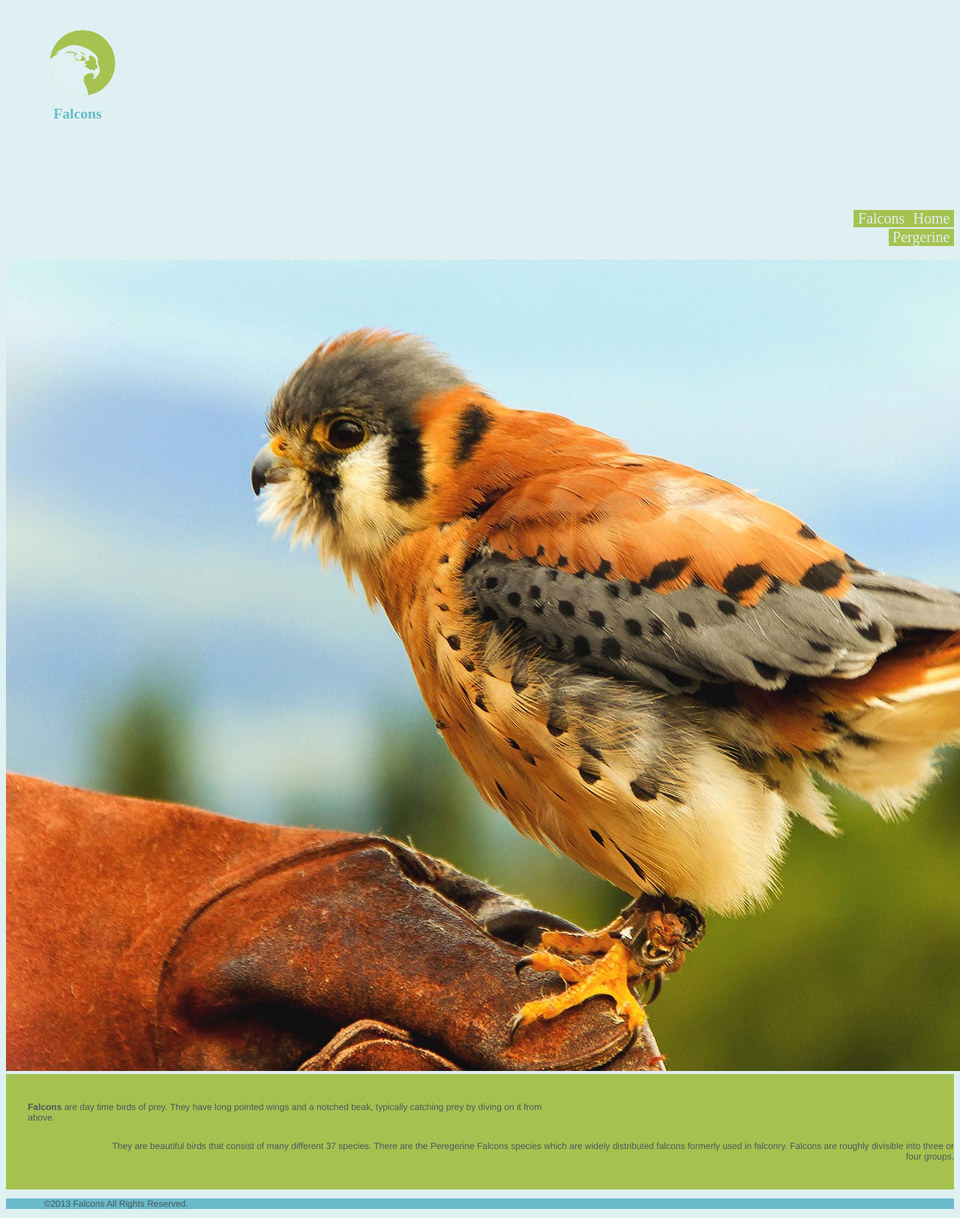
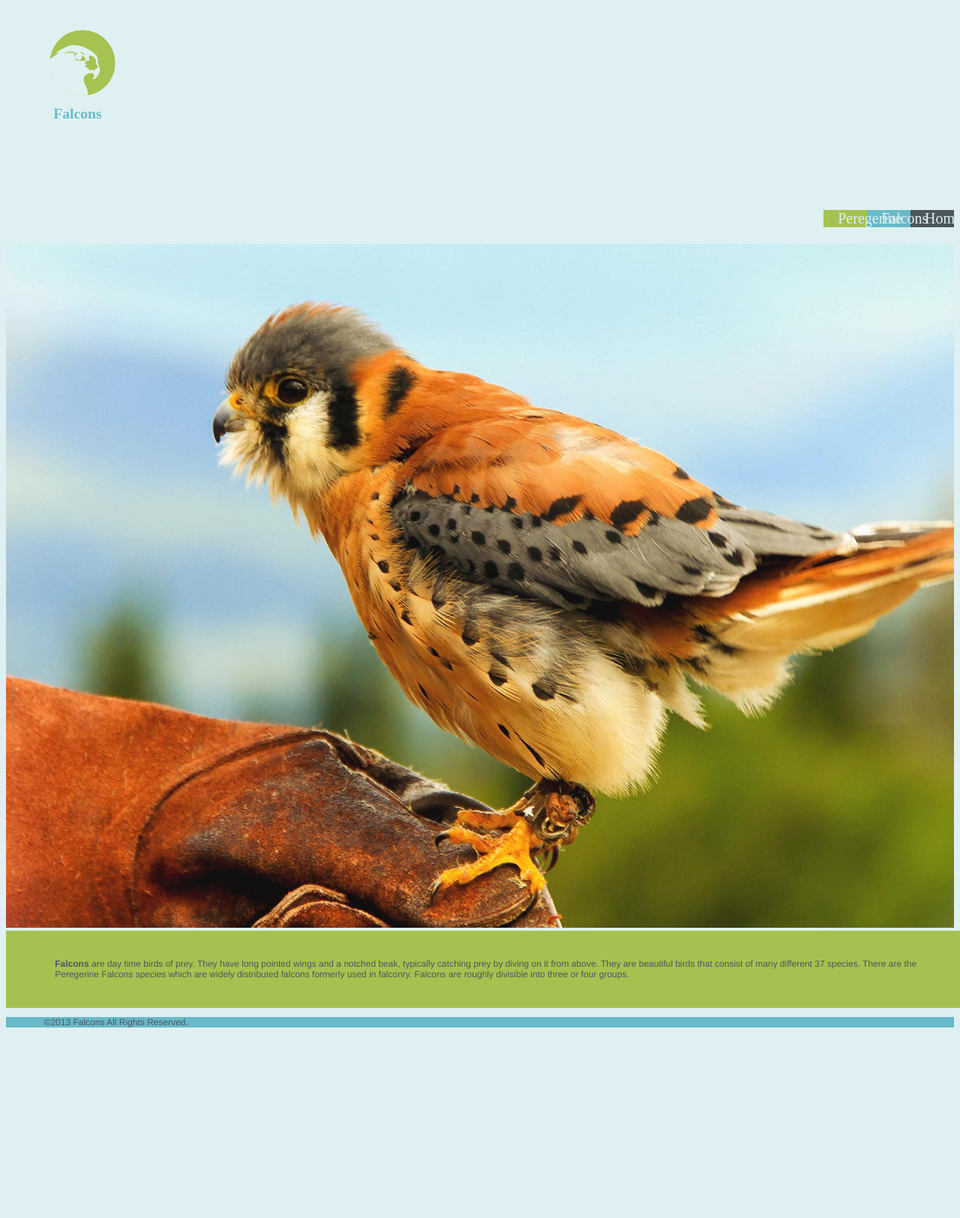
Before and after one commit to mariamabdul/large-data-website, a Jekyll site: the page built from index.html, in a window 1280 px wide. Shown: the whole page at 75% size. Built offline with Jekyll 4.4.1, drawn with Linux system fonts in a browser that asks for light colours; Markdown is read by kramdown in place of the engine named in the settings; after the commit the page ends 1382 px from its top, so only the background shows below that.

Commit message:
changed stuff

```diff
--- a/_layouts/default.html
+++ b/_layouts/default.html
@@ -16,9 +16,9 @@
 <h1>Falcons</h1>
 
 <ul class="list-nav">
-	<li class="list-nav-item green-btn selected">Home</li>
-	<li class="list-nav-item green-btn">Falcons</li>
-	<li class="list-nav-item green-btn">Pergerine</li>
+	<li><a href="index.html" class="list-nav-item grey-btn selected">Home</a></li>
+	<li><a href="falcons.html" class="list-nav-item blue-btn">Falcons</a></li>
+	<li><a href="pergerine.html" class="list-nav-item green-btn">Peregerine</a></li>
 
 </ul>
 
--- a/css/general.css
+++ b/css/general.css
@@ -27,7 +27,7 @@ p {
 	margin-left: 4%;
 }
 
-.billboard {
+.billboard img {
 	width:100%;
 }
 
@@ -41,6 +41,11 @@ p {
 	font-size: 20px;
 	text-align: center;
 	color: #dff0f2;
+	text-decoration: none;
+}
+
+.list-nav .selected {
+	text-decoration: none;
 }
 
 .grey-btn {
@@ -63,6 +68,7 @@ p {
 
 .bucket {
 	background-color: #a5c250;
+	padding: 1em;
 }
 
 
@@ -81,6 +87,8 @@ p {
 
 .sub {
 	background-color: #68bac9;
+	color: ##4c565e;
+	padding: 1em;
 }
 
 
@@ -123,7 +131,7 @@ h1 {
 }
 
 
-.billboard {
+.billboard img {
 	width: 100%;
 }
 
@@ -226,14 +234,23 @@ h1 {
 	margin-bottom: 8%;
 }
 
-.bucket1 {
-	float: left;
+.list-nav-item {
+	width: 1em;
+	display: inline;
 
 }
 
-.bucket2 {
-	float: right;
+.list-nav {
+	width: 50%;
+	text-align: right;
+}
 
+.list-nav li {
+	display: inline;
+}
+
+.shift_left {
+	padding-right: 2em;
 }
 
  .shift_right {
@@ -262,6 +279,9 @@ h1 {
  	float: right;
  }
 
+.shift_left {
+	padding-right: 2em;
+}
 
 }
 
@@ -296,6 +316,10 @@ h1 {
  	float: right;
  }
 
+ .shift_left {
+	padding-right: 2em;
+}
+
 }
 
 @media only screen and (min-width: 75em) {
@@ -325,8 +349,8 @@ h1 {
 	border-bottom-style: #6d767a;
 }
 
- .shift_right {
- 	float: right;
- }
+.shift_left {
+	padding-right: 2em;
+}
 
 }
--- a/falcons.html
+++ b/falcons.html
@@ -13,9 +13,9 @@
 <h1>Falcons</h1>
 
 <ul class="list-nav">
-	<li class="list-nav-item grey-btn">Home</li>
-	<li class="list-nav-item blue-btn" class="selected">Falcons</li>
-	<li class="list-nav-item green-btn">Pergerine</li>
+		<li><a href="index.html" class="list-nav-item grey-btn">Home</a></li>
+	<li><a href="falcons.html" class="list-nav-item blue-btn selected">Falcons</a></li>
+	<li><a href="pergerine.html" class="list-nav-item green-btn">Peregerine</a></li>
 
 </ul>
 
--- a/index.html
+++ b/index.html
@@ -12,13 +12,8 @@ layout: default
 			<div class="shift_left">
 
 
-			<p><strong>Falcons</strong> are day time birds of prey. They have long pointed wings and a notched beak, typically catching prey by diving on it from above.</p>
-		 </div>
-
-
-           <div class="shift_right">
-
-			<p>They are beautiful birds that consist of many different 37 species. There are the Peregerine Falcons species which are widely distributed falcons formerly used in falconry. Falcons are roughly divisible into three or four groups.</p>
+			<p><strong>Falcons</strong> are day time birds of prey. They have long pointed wings and a notched beak, typically catching prey by diving on it from above.
+			They are beautiful birds that consist of many different 37 species. There are the Peregerine Falcons species which are widely distributed falcons formerly used in falconry. Falcons are roughly divisible into three or four groups.</p>
 
 
 		</div>
```
Also changed, not shown: pergerine.html (+3 -4 lines).
